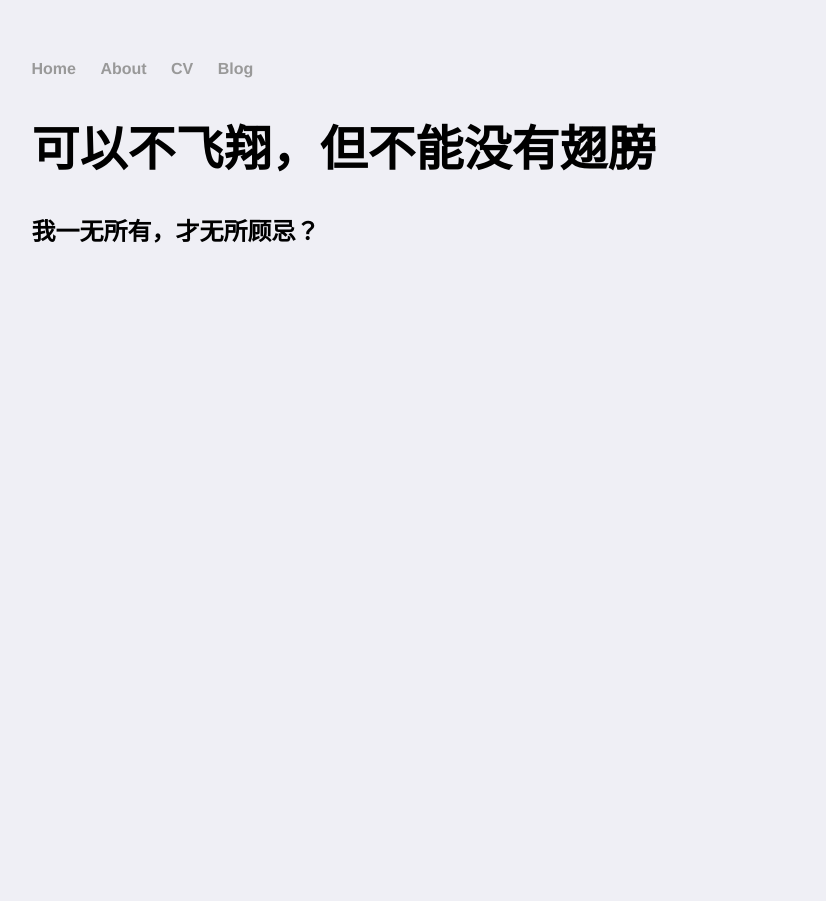
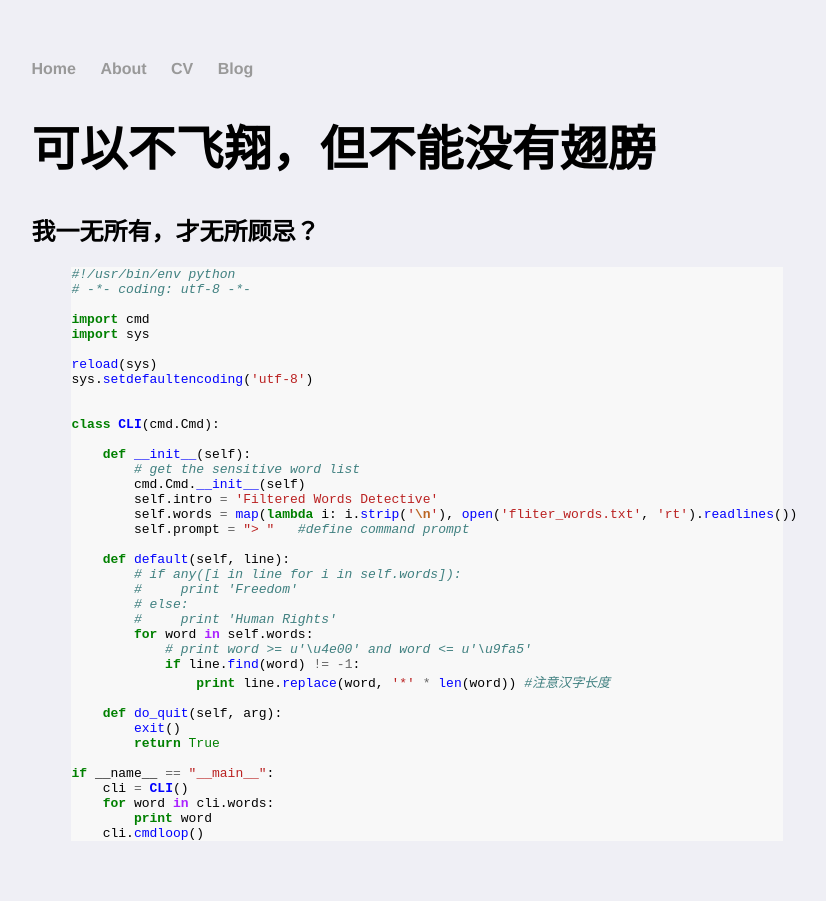
Before and after one commit to xxleyi/xxleyi.github.io, a Jekyll site: the page built from _posts/2016-03-04-have-to-be-ready-to-fly.md, in a window 1280 px wide. Shown: the whole page, without its empty margins (213-1039 px from the left). Built offline with Jekyll 4.4.1, drawn with Linux system fonts in a browser that asks for light colours.

Commit message:
highlight code.

```diff
--- a/_layouts/default.html
+++ b/_layouts/default.html
@@ -4,6 +4,7 @@
 			<title>{{ page.title }}</title>
 			<!-- link to main stylesheet -->
 			<link rel="stylesheet" type="text/css" href="/css/main.css">
+		  <!-- <link rel="stylesheet" type="text/css" href="/css/pygments.css"> -->
 		</head>
 		<body>
 			<nav>
--- a/_layouts/post.html
+++ b/_layouts/post.html
@@ -5,6 +5,7 @@
 			<!-- link to main stylesheet -->
 			<!-- <link rel="stylesheet" type="text/css" href="/css/post_test.css"> -->
 			<link rel="stylesheet" type="text/css" href="/css/post.css">
+			<link rel="stylesheet" type="text/css" href="/css/pygments.css">
 		</head>
 		<body>
 			<nav>
--- a/_posts/2016-03-04-have-to-be-ready-to-fly.md
+++ b/_posts/2016-03-04-have-to-be-ready-to-fly.md
@@ -11,3 +11,45 @@
 
 我一无所有，才无所顾忌？
 ---
+
+{% highlight python %}
+#!/usr/bin/env python
+# -*- coding: utf-8 -*-
+
+import cmd
+import sys
+
+reload(sys)
+sys.setdefaultencoding('utf-8')
+
+
+class CLI(cmd.Cmd):
+
+    def __init__(self):
+        # get the sensitive word list
+        cmd.Cmd.__init__(self)
+        self.intro = 'Filtered Words Detective'
+        self.words = map(lambda i: i.strip('\n'), open('fliter_words.txt', 'rt').readlines())
+        self.prompt = "> "   #define command prompt
+
+    def default(self, line):
+        # if any([i in line for i in self.words]):
+        #     print 'Freedom'
+        # else:
+        #     print 'Human Rights'
+        for word in self.words:
+            # print word >= u'\u4e00' and word <= u'\u9fa5'
+            if line.find(word) != -1:
+                print line.replace(word, '*' * len(word)) #注意汉字长度
+
+    def do_quit(self, arg):
+        exit()
+        return True
+
+if __name__ == "__main__":
+    cli = CLI()
+    for word in cli.words:
+        print word
+    cli.cmdloop()
+
+{% endhighlight %}
--- /dev/null
+++ b/css/pygments.css
@@ -0,0 +1,63 @@
+.highlight .hll { background-color: #ffffcc }
+.highlight  { background: #f8f8f8; }
+.highlight .c { color: #408080; font-style: italic } /* Comment */
+.highlight .err { border: 1px solid #FF0000 } /* Error */
+.highlight .k { color: #008000; font-weight: bold } /* Keyword */
+.highlight .o { color: #666666 } /* Operator */
+.highlight .cm { color: #408080; font-style: italic } /* Comment.Multiline */
+.highlight .cp { color: #BC7A00 } /* Comment.Preproc */
+.highlight .c1 { color: #408080; font-style: italic } /* Comment.Single */
+.highlight .cs { color: #408080; font-style: italic } /* Comment.Special */
+.highlight .gd { color: #A00000 } /* Generic.Deleted */
+.highlight .ge { font-style: italic } /* Generic.Emph */
+.highlight .gr { color: #FF0000 } /* Generic.Error */
+.highlight .gh { color: #000080; font-weight: bold } /* Generic.Heading */
+.highlight .gi { color: #00A000 } /* Generic.Inserted */
+.highlight .go { color: #888888 } /* Generic.Output */
+.highlight .gp { color: #000080; font-weight: bold } /* Generic.Prompt */
+.highlight .gs { font-weight: bold } /* Generic.Strong */
+.highlight .gu { color: #800080; font-weight: bold } /* Generic.Subheading */
+.highlight .gt { color: #0044DD } /* Generic.Traceback */
+.highlight .kc { color: #008000; font-weight: bold } /* Keyword.Constant */
+.highlight .kd { color: #008000; font-weight: bold } /* Keyword.Declaration */
+.highlight .kn { color: #008000; font-weight: bold } /* Keyword.Namespace */
+.highlight .kp { color: #008000 } /* Keyword.Pseudo */
+.highlight .kr { color: #008000; font-weight: bold } /* Keyword.Reserved */
+.highlight .kt { color: #B00040 } /* Keyword.Type */
+.highlight .m { color: #666666 } /* Literal.Number */
+.highlight .s { color: #BA2121 } /* Literal.String */
+.highlight .na { color: #7D9029 } /* Name.Attribute */
+.highlight .nb { color: #008000 } /* Name.Builtin */
+.highlight .nc { color: #0000FF; font-weight: bold } /* Name.Class */
+.highlight .no { color: #880000 } /* Name.Constant */
+.highlight .nd { color: #AA22FF } /* Name.Decorator */
+.highlight .ni { color: #999999; font-weight: bold } /* Name.Entity */
+.highlight .ne { color: #D2413A; font-weight: bold } /* Name.Exception */
+.highlight .nf { color: #0000FF } /* Name.Function */
+.highlight .nl { color: #A0A000 } /* Name.Label */
+.highlight .nn { color: #0000FF; font-weight: bold } /* Name.Namespace */
+.highlight .nt { color: #008000; font-weight: bold } /* Name.Tag */
+.highlight .nv { color: #19177C } /* Name.Variable */
+.highlight .ow { color: #AA22FF; font-weight: bold } /* Operator.Word */
+.highlight .w { color: #bbbbbb } /* Text.Whitespace */
+.highlight .mb { color: #666666 } /* Literal.Number.Bin */
+.highlight .mf { color: #666666 } /* Literal.Number.Float */
+.highlight .mh { color: #666666 } /* Literal.Number.Hex */
+.highlight .mi { color: #666666 } /* Literal.Number.Integer */
+.highlight .mo { color: #666666 } /* Literal.Number.Oct */
+.highlight .sb { color: #BA2121 } /* Literal.String.Backtick */
+.highlight .sc { color: #BA2121 } /* Literal.String.Char */
+.highlight .sd { color: #BA2121; font-style: italic } /* Literal.String.Doc */
+.highlight .s2 { color: #BA2121 } /* Literal.String.Double */
+.highlight .se { color: #BB6622; font-weight: bold } /* Literal.String.Escape */
+.highlight .sh { color: #BA2121 } /* Literal.String.Heredoc */
+.highlight .si { color: #BB6688; font-weight: bold } /* Literal.String.Interpol */
+.highlight .sx { color: #008000 } /* Literal.String.Other */
+.highlight .sr { color: #BB6688 } /* Literal.String.Regex */
+.highlight .s1 { color: #BA2121 } /* Literal.String.Single */
+.highlight .ss { color: #19177C } /* Literal.String.Symbol */
+.highlight .bp { color: #008000 } /* Name.Builtin.Pseudo */
+.highlight .vc { color: #19177C } /* Name.Variable.Class */
+.highlight .vg { color: #19177C } /* Name.Variable.Global */
+.highlight .vi { color: #19177C } /* Name.Variable.Instance */
+.highlight .il { color: #666666 } /* Literal.Number.Integer.Long */
```
